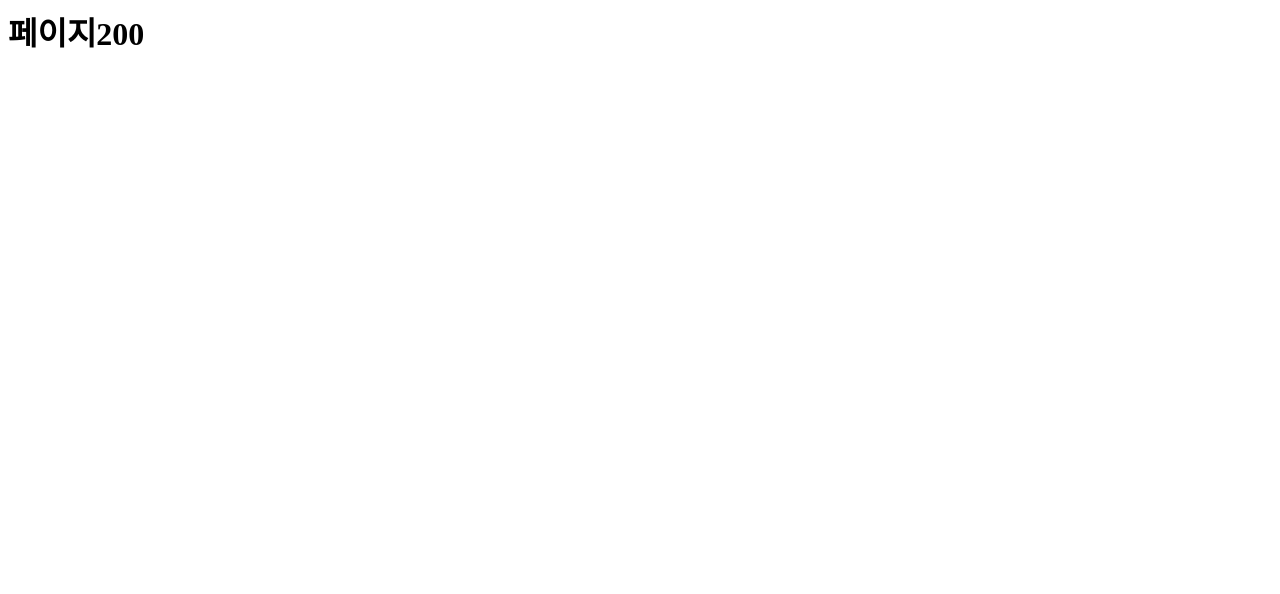
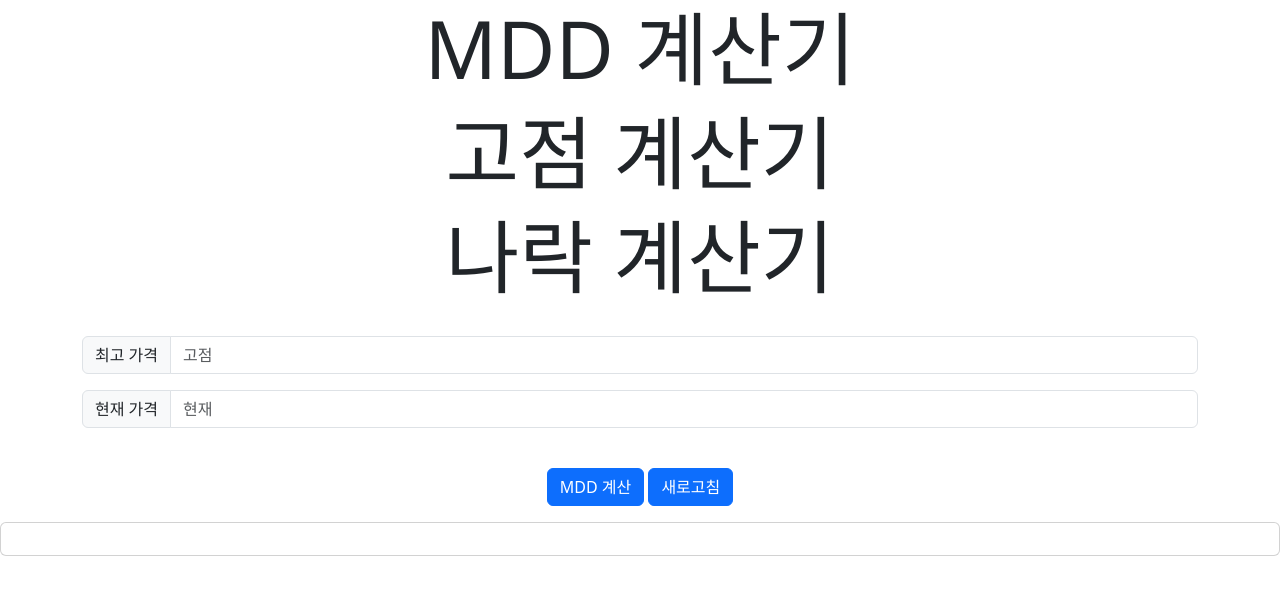
Before and after one commit to abapcoin/z_web_0001, a plain HTML site: page 200/200.html in a window 1280 px wide. Drawn offline with Linux system fonts and the light colour scheme.

Commit message:
230424
230424

```diff
--- a/200/200.html
+++ b/200/200.html
@@ -1,3 +1,128 @@
-<div id="page1">
-    <h1>페이지200</h1>
+<!-- - bootstrap 은 컨테이너 단위 이고,
+가로줄을 12개 컬럼으로 배치한다. -->
+
+<meta charset="utf-8">
+<meta name="viewport" content="width=device-width, initial-scale=1">
+<meta name="description" content="MMD 계산기; MDD">
+<meta name="author" content="MMD 계산기">
+<meta name="generator" content="Hugo 0.111.3">
+
+<link rel="canonical" href="https://getbootstrap.com/docs/5.3/examples/navbar-fixed/">
+<link href="../assets/dist/css/bootstrap.min.css" rel="stylesheet">
+
+<style>
+    .no-scroll {
+        overflow: hidden;
+    }
+</style>
+
+<div class="container text-center" id="id_container">
+
+    <h1 class="display-1">MDD 계산기</h1>
+    <h1 class="display-1">고점 계산기</h1>
+    <h1 class="display-1">나락 계산기</h1>
+    <br>
+
+    <div class="row">
+        <div class="col-md-12">
+            <!-- 입력1 -->
+            <div class="input-group mb-3">
+                <span class="input-group-text" id="basic-addon1">최고 가격</span>
+                <input id="id_input1" type="text" class="form-control" placeholder="고점" aria-describedby="basic-addon1">
+            </div>
+        </div>
+    </div>
+
+    <div class="row">
+        <div class="col-md-12">
+            <!-- 입력2 -->
+            <div class="input-group mb-3">
+                <span class="input-group-text" id="basic-addon1">현재 가격</span>
+                <input id="id_input2" type="text" class="form-control" placeholder="현재" aria-describedby="basic-addon1">
+            </div>
+        </div>
+    </div>
+
+    <div class="row">
+        <div class="col-md-12"><br></div>
+    </div>
+
+    <div class="row">
+        <div class="col-md-12">
+            <!-- 버튼 -->
+            <button id="id_btn1" onclick="fun_btn1()" class="btn btn-primary" type="submit">MDD 계산</button>
+            <button id="id_btn2" onclick="fun_btn2()" class="btn btn-primary" type="submit">새로고침</button>
+        </div>
+    </div>
 </div>
+
+<div class="row">
+    <div class="col-md-12">
+        <p id="errorMessage" class="text-start" style="color: red;"></p>
+    </div>
+</div>
+
+<div class="row">
+    <div class="col-md-12">
+        <!-- 버튼 결과 -->
+        <div class="card">
+            <div class="card-body">
+                <p id="id_card1" class="card-text"></p>
+            </div>
+        </div>
+
+    </div>
+</div>
+
+</div>
+
+<script>
+    //------------------------------------------------------------------------------
+    // tag id 참조
+    var id_input1 = document.getElementById("id_input1");
+    var id_input2 = document.getElementById("id_input2");
+    var id_card1 = document.getElementById("id_card1");
+    var errorMessage = document.getElementById('errorMessage');
+
+    //------------------------------------------------------------------------------
+    // button id 함수 연결
+    document.getElementById("id_btn1").addEventListener("click", fun_btn1);
+    document.getElementById("id_btn2").addEventListener("click", fun_btn2);
+
+    //---------------------------------------------------------------------------
+    // 실행 버튼
+    function fun_btn1() {
+
+        var max = id_input1.value; // 최고 가격
+        var today = id_input2.value; // 현재 가격
+
+        if (max === '') {
+            errorMessage.textContent = '최고 가격을 입력하세요.'; // 에러 메시지 설정
+            return; // 함수 나가기
+        }
+        else if (today === '') {
+            errorMessage.textContent = '현재 가격을 입력하세요.'; // 에러 메시지 설정
+            return; // 함수 나가기
+        } else {
+            errorMessage.textContent = ''; // 에러 메시지 클리어
+        }
+
+        // MDD 계산 공식
+        var result_1 = (today - max) / max * 100;
+
+        result_1 = 'MDD ' + result_1 + ' %';
+
+        id_card1.innerHTML = result_1;
+    }
+
+    // 새로고침 버튼
+    function fun_btn2() {
+
+        id_input1.value = '';
+        id_input2.value = '';
+        id_card1.innerHTML = '';
+        errorMessage.textContent = '';
+    }
+</script>
+
+<script src="../assets/dist/js/bootstrap.bundle.min.js"></script>
```
Also changed, not shown: 100/100.html (+4 -4 lines), index.html (+3 -3 lines).
